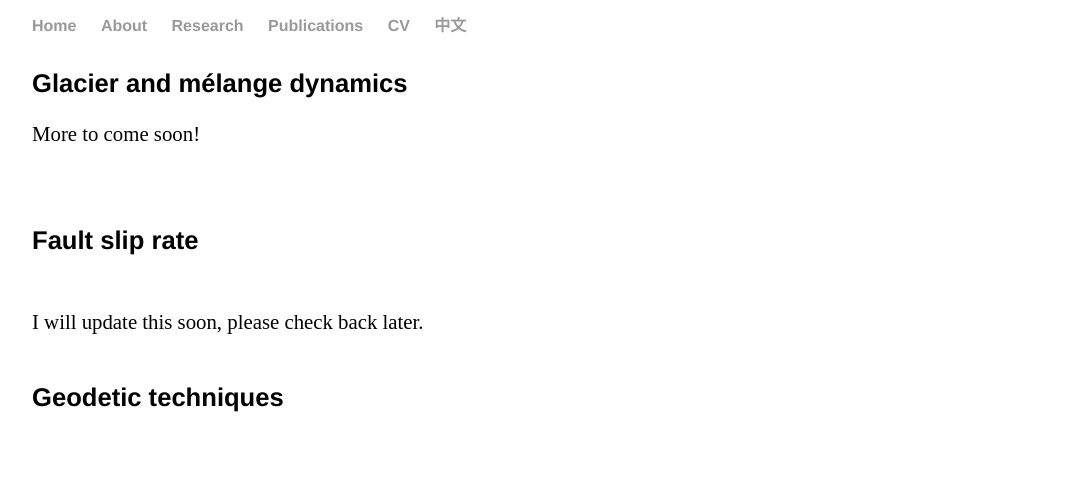
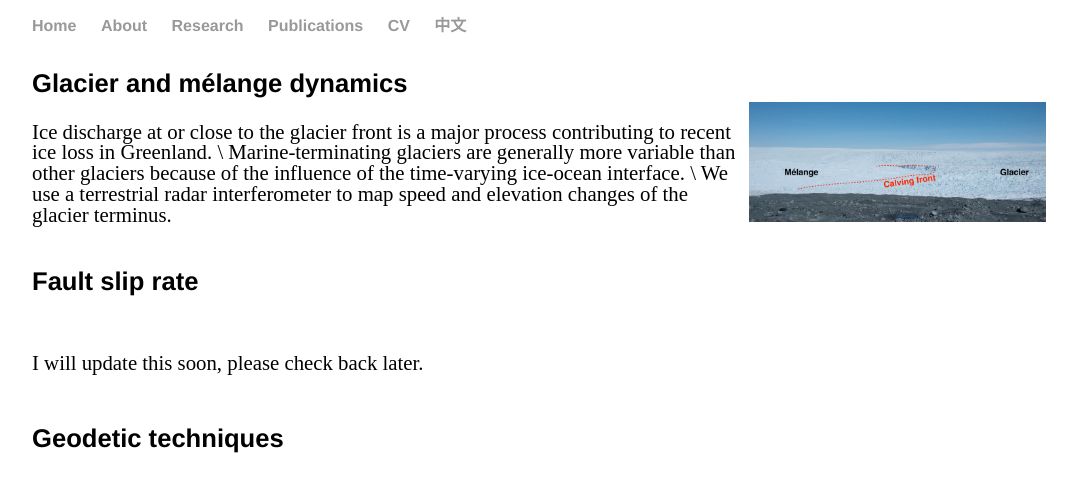
Before and after one commit to suruixie/suruixie.github.io, a Jekyll site: the page built from research/index.html, in a window 1280 px wide. Shown: the top 492 px of the page, without its empty margins (96-1173 px from the left). Built offline with Jekyll 4.4.1, drawn with Linux system fonts in a browser that asks for light colours.

Commit message:
Update index.html

```diff
--- a/research/index.html
+++ b/research/index.html
@@ -4,10 +4,15 @@ title: Surui's research
 ---
 <div class="research">
 	<h4 style="margin-bottom:0.1em;">Glacier and mélange dynamics </h4>
-	<p style="line-height:120%;">
-		More to come soon!<br>
+
+	<p style="line-height:100%;">
+	<img src="../images/research_glacier.jpg" height="120" style="float:right; margin-left:10px; margin-right:10px; margin-top:-20px;" />
+	Ice discharge at or close to the glacier front is a major process contributing to recent ice loss in Greenland. \
+	Marine-terminating glaciers are generally more variable than other glaciers because of the influence of the time-varying ice-ocean interface. \
+	We use a terrestrial radar interferometer to map speed and elevation changes of the glacier terminus.<br>
 	<br>
 	</p>
+
 
 
 	<h4 style="margin-top:5em;">Fault slip rate </h4>
```
